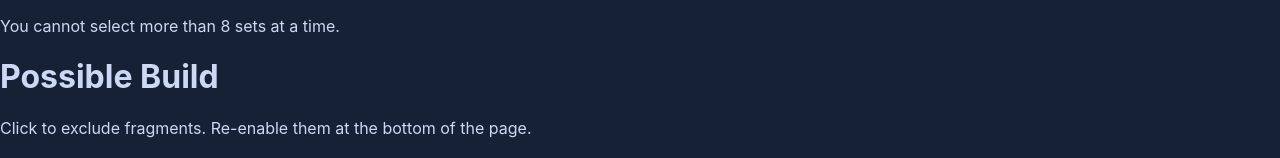
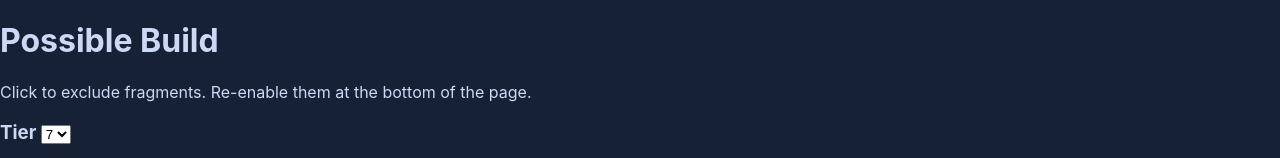
Before and after one commit to tpetrychyn/osrs-fragment-calc, a Next.js app: page /calculator in a window 1280 px wide. Shown: the top 158 px of the page. Built offline with nearby package versions, Linux system fonts and the light colour scheme.

Commit message:
Changed it to 7 sets max, since more than that is literally impossible. Also removed warning since it's no longer needed.

```diff
--- a/pages/calculator.js
+++ b/pages/calculator.js
@@ -289,7 +289,7 @@ export default class Calculator extends React.Component {
         const chosenSetEffects = this.state.setEffects.filter(set => set.chosen)
 
         if (chosenSetEffects.length > 8) {
-            this.setState({ buildPrompt: "Cannot have more than 8 sets.", possibleBuild: null })
+            this.setState({ buildPrompt: "Cannot have more than 7 sets.", possibleBuild: null })
             return
         }
 
@@ -500,7 +500,6 @@ export default class Calculator extends React.Component {
     render() {
         return (
             <div className="component-app">
-                <p>You cannot select more than 8 sets at a time.</p>
                 <div className="pure-u-1 min-height-145">
                     <h1>Possible Build</h1>
                     <p>Click to exclude fragments. Re-enable them at the bottom of the page.</p>
```
